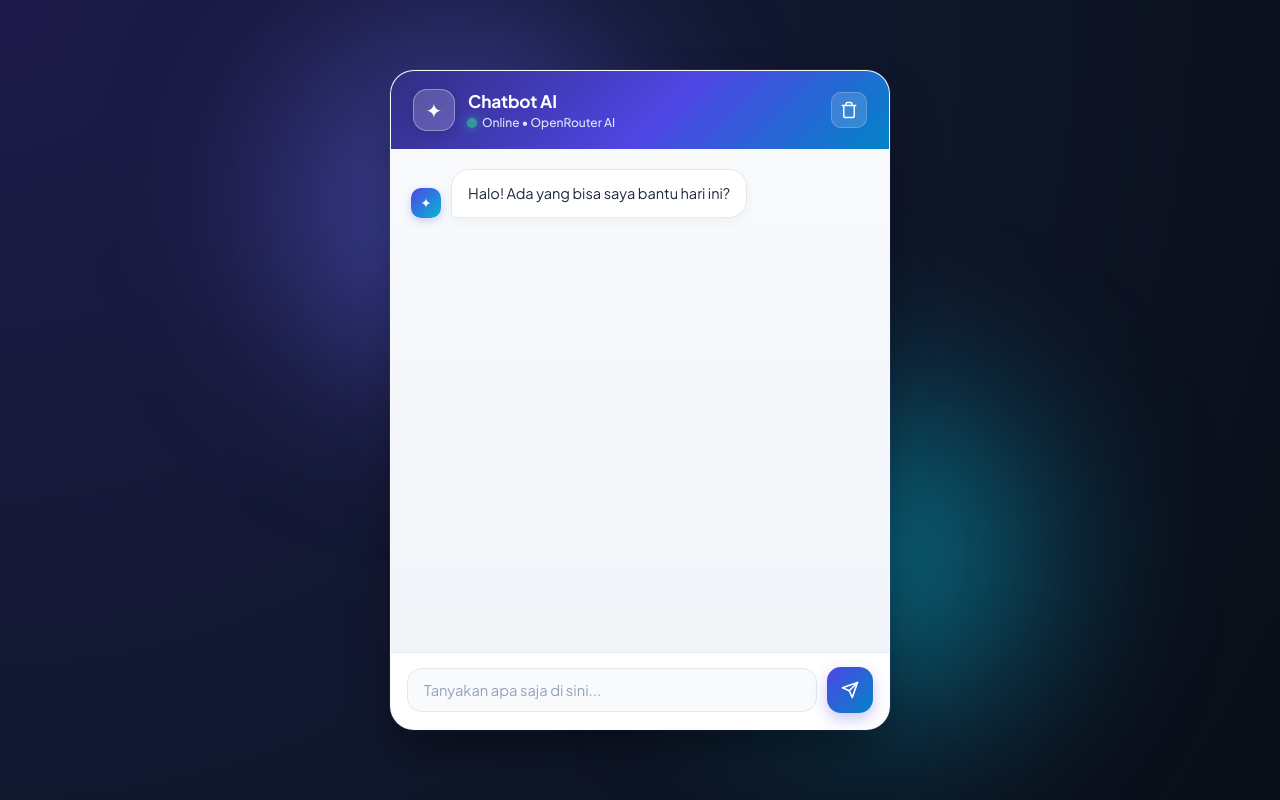
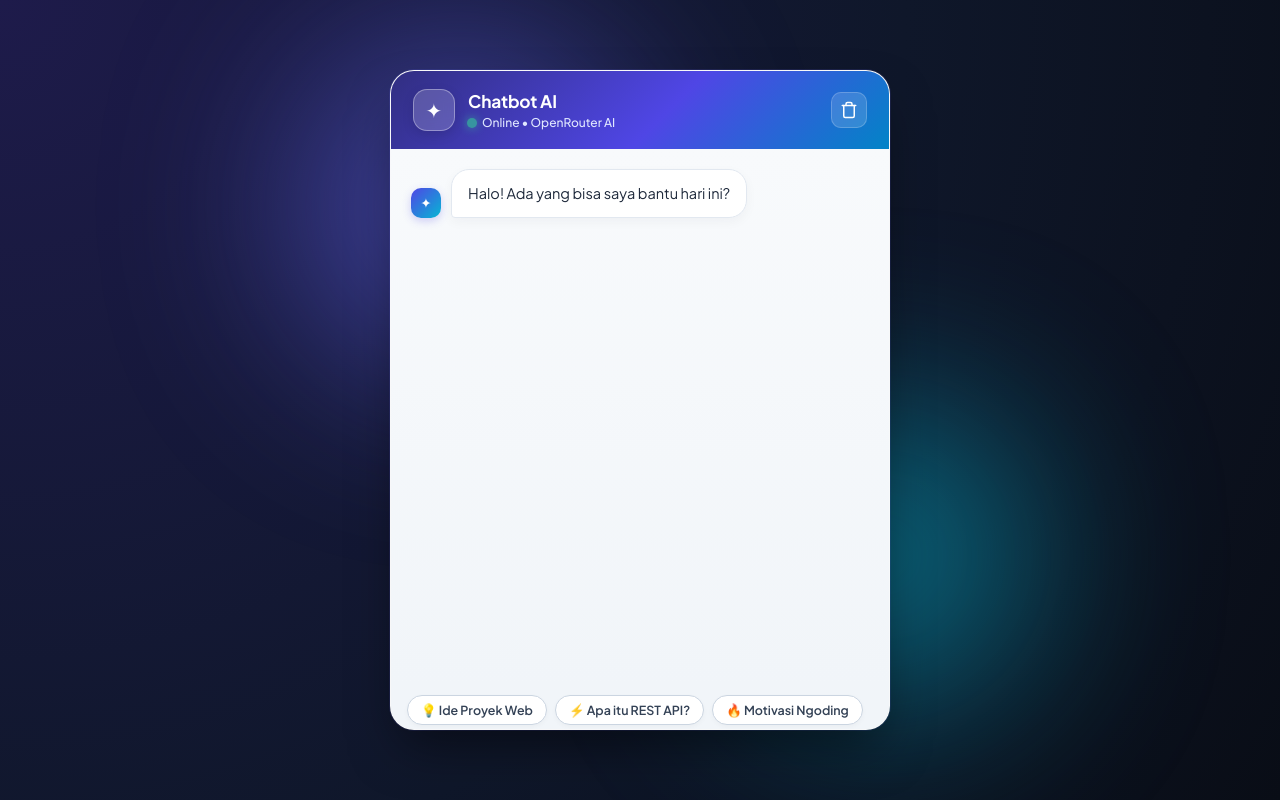
Before and after one commit to WapaTzy/115_ChatBot, a website: page public/index.html in a window 1280 px wide. Drawn offline with Linux system fonts and the light colour scheme.

```diff
--- a/public/index.html
+++ b/public/index.html
@@ -44,18 +44,8 @@
     </div>
 
     <!-- Saran Topik Cepat -->
-
-    <form class="chat-input-area" id="chatForm">
-      <input type="text" id="userInput" placeholder="Tanyakan apa saja di sini..." autocomplete="off" required />
-      <button type="submit" id="sendBtn" aria-label="Kirim Pesan">
-        <svg width="18" height="18" viewBox="0 0 24 24" fill="none" stroke="currentColor" stroke-width="2.2" stroke-linecap="round" stroke-linejoin="round">
-          <line x1="22" y1="2" x2="11" y2="13"></line>
-          <polygon points="22 2 15 22 11 13 2 9 22 2"></polygon>
-        </svg>
-      </button>
-    </form>
-  </div>
-
-  <script src="script.js"></script>
-</body>
-</html>
+    <div class="quick-prompts" id="quickPrompts">
+      <button type="button" class="chip" data-prompt="Berikan ide proyek web yang menarik">💡 Ide Proyek Web</button>
+      <button type="button" class="chip" data-prompt="Jelaskan cara kerja REST API secara singkat">⚡ Apa itu REST API?</button>
+      <button type="button" class="chip" data-prompt="Berikan motivasi belajar ngoding hari ini">🔥 Motivasi Ngoding</button>
+    </div>
```
